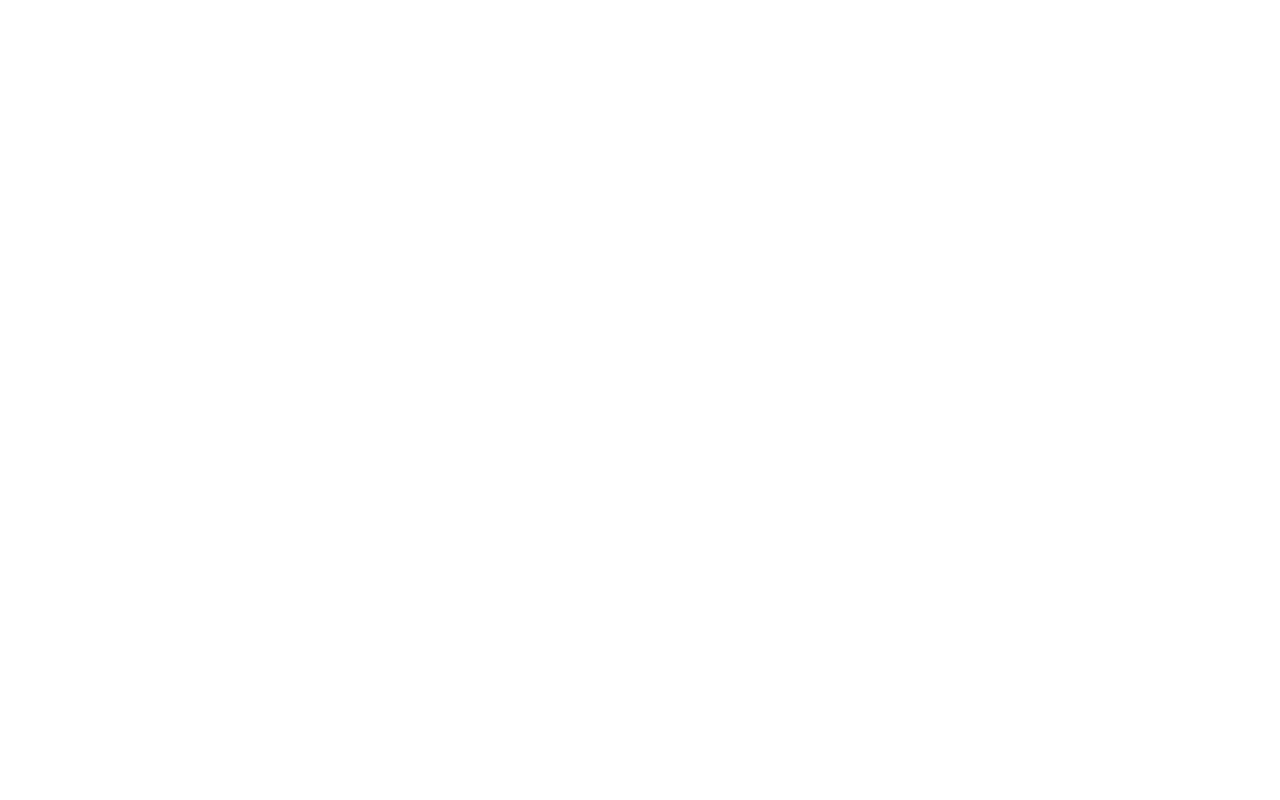
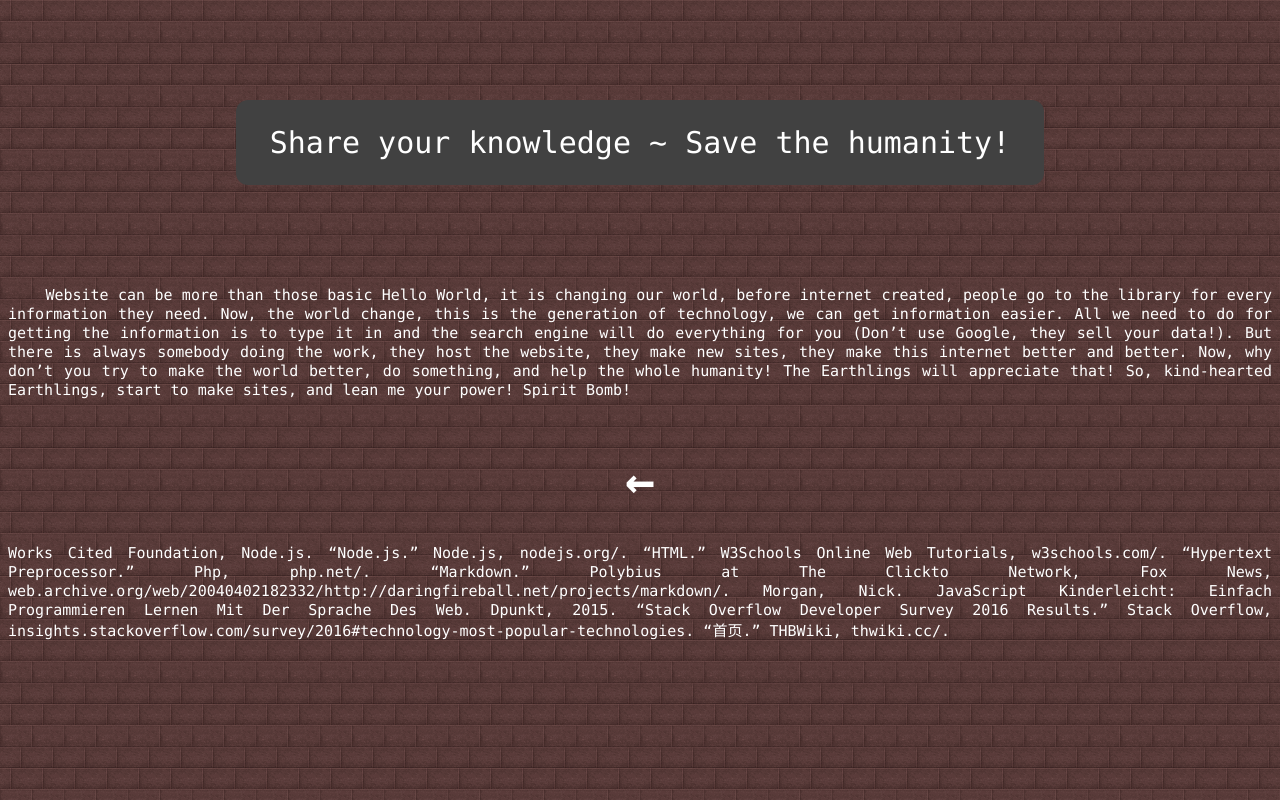
Before and after one commit to TsundereSenpai/My-school-works, a plain HTML site: page Childs/End.html in a window 1280 px wide. Drawn offline with Linux system fonts and the light colour scheme.

Commit message:
Finished!!!!

```diff
--- a/Childs/End.html
+++ b/Childs/End.html
@@ -0,0 +1,33 @@
+<!DOCTYPE html>
+<html>
+<head>
+	<title>~Share your knowledge ~ Save the humanity!~</title>
+	<link rel="stylesheet" type="text/css" href="/My-school-works/JS+CSS/CSS.css">
+</head>
+<body link="ffffff">
+	<audio loop autoplay>
+		<source>
+	</audio>
+
+	<div class="d" align="center">
+		<span class="h1">
+			Share your knowledge ~ Save the humanity!
+		</span>
+	</div>
+	<div align="justify">
+		<span class="p">
+			    &nbsp;&nbsp;&nbsp;&nbsp;Website can be more than those basic Hello World, it is changing our world, before internet created, people go to the library for every information they need. Now, the world change, this is the generation of technology, we can get information easier. All we need to do for getting the information is to type it in and the search engine will do everything for you (Don’t use Google, they sell your data!). But there is always somebody doing the work, they host the website, they make new sites, they make this internet better and better. Now, why don’t you try to make the world better, do something, and help the whole humanity! The Earthlings will appreciate that! So, kind-hearted Earthlings, start to make sites, and lean me your power! Spirit Bomb!<br><br>
+			    <div align="center"><h1 style="font-size: 50px"><a href="https://ironpeach.github.io/My-school-works/Childs/4th" style="text-decoration: none;">&larr;</a></h1></div>
+
+Works Cited
+Foundation, Node.js. “Node.js.” Node.js, nodejs.org/.
+“HTML.” W3Schools Online Web Tutorials, w3schools.com/.
+“Hypertext Preprocessor.” Php, php.net/.
+“Markdown.” Polybius at The Clickto Network, Fox News, web.archive.org/web/20040402182332/http://daringfireball.net/projects/markdown/.
+Morgan, Nick. JavaScript Kinderleicht: Einfach Programmieren Lernen Mit Der Sprache Des Web. Dpunkt, 2015.
+“Stack Overflow Developer Survey 2016 Results.” Stack Overflow, insights.stackoverflow.com/survey/2016#technology-most-popular-technologies.
+“首页.” THBWiki, thwiki.cc/.
+		</span>
+	</div>
+</body>
+</html>
```
Also changed, not shown: Childs/Glossary.html (+0 -4 lines), Childs/SC.html (+1 -1 lines).
